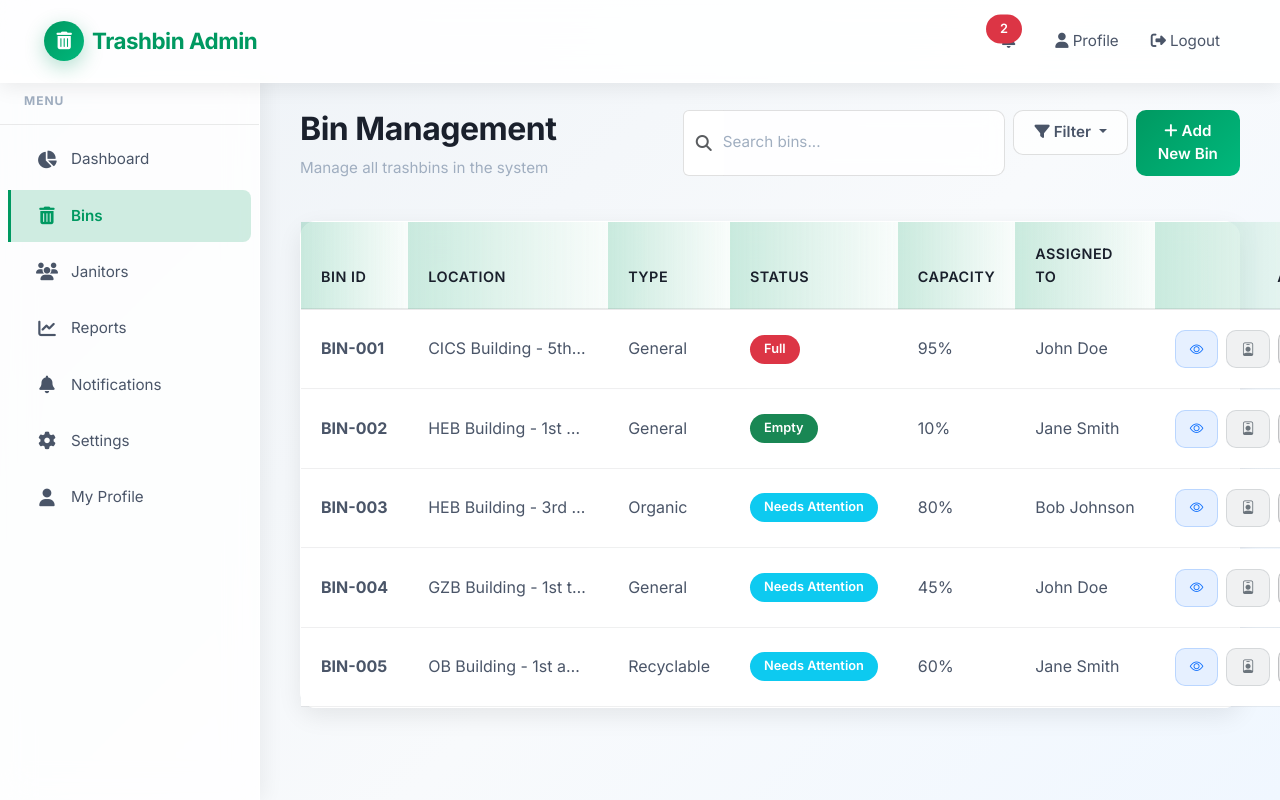
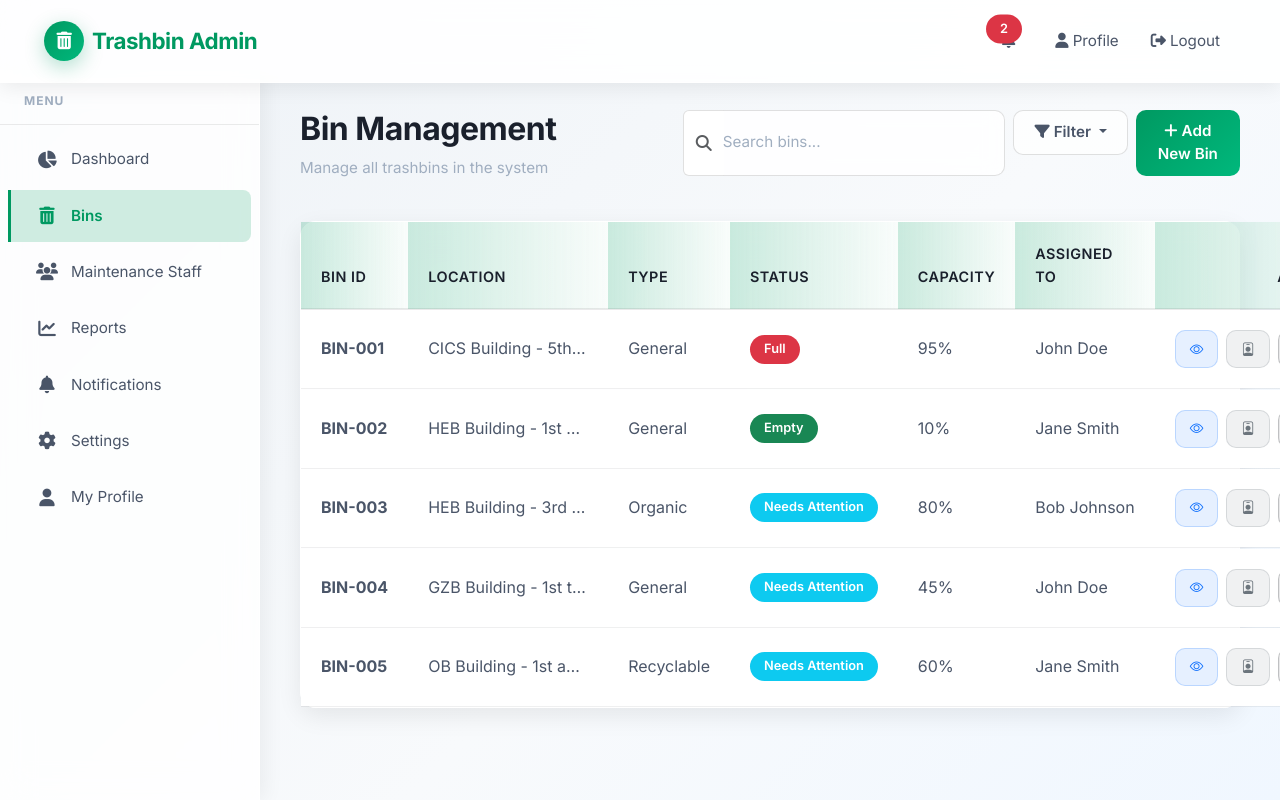
Before and after one commit to Stevenespaldon/main, a PHP site: page /IncompleteTrashbin-main/bins.php in a window 1280 px wide. Run offline with PHP 8.4, Linux system fonts and the light colour scheme; the visitor is signed in with stand-in values (Sample User, id 1); data comes from the database, SQL or seed files in the repository.

Commit message:
second push

```diff
--- a/admin-dashboard.php
+++ b/admin-dashboard.php
@@ -73,7 +73,7 @@ if (!isAdmin()) {
         <i class="fa-solid fa-trash-alt"></i><span>Bins</span>
       </a>
       <a href="janitors.php" class="sidebar-item">
-        <i class="fa-solid fa-users"></i><span>Janitors</span>
+        <i class="fa-solid fa-users"></i><span>Maintenance Staff</span>
       </a>
       <a href="reports.php" class="sidebar-item">
         <i class="fa-solid fa-chart-line"></i><span>Reports</span>
--- a/bins.php
+++ b/bins.php
@@ -674,7 +674,7 @@ if ($bins_result) {
           <i class="fa-solid fa-trash-alt"></i><span>Bins</span>
         </a>
         <a href="janitors.php" class="sidebar-item">
-          <i class="fa-solid fa-users"></i><span>Janitors</span>
+          <i class="fa-solid fa-users"></i><span>Maintenance Staff</span>
         </a>
         <a href="reports.php" class="sidebar-item">
           <i class="fa-solid fa-chart-line"></i><span>Reports</span>
--- a/janitors.php
+++ b/janitors.php
@@ -66,7 +66,7 @@ if (!isLoggedIn() || !isAdmin()) {
         <i class="fa-solid fa-trash-alt"></i><span>Bins</span>
       </a>
       <a href="janitors.php" class="sidebar-item active">
-        <i class="fa-solid fa-users"></i><span>Janitors</span>
+        <i class="fa-solid fa-users"></i><span>Maintenance Staff</span>
       </a>
       <a href="reports.php" class="sidebar-item">
         <i class="fa-solid fa-chart-line"></i><span>Reports</span>
--- a/notifications.php
+++ b/notifications.php
@@ -60,7 +60,7 @@ if (!isLoggedIn() || !isAdmin()) {
         <i class="fa-solid fa-trash-alt"></i><span>Bins</span>
       </a>
       <a href="janitors.php" class="sidebar-item">
-        <i class="fa-solid fa-users"></i><span>Janitors</span>
+        <i class="fa-solid fa-users"></i><span>Maintenance Staff</span>
       </a>
       <a href="reports.php" class="sidebar-item">
         <i class="fa-solid fa-chart-line"></i><span>Reports</span>
--- a/profile.php
+++ b/profile.php
@@ -60,7 +60,7 @@ if (!isLoggedIn() || !isAdmin()) {
         <i class="fa-solid fa-trash-alt"></i><span>Bins</span>
       </a>
       <a href="janitors.php" class="sidebar-item">
-        <i class="fa-solid fa-users"></i><span>Janitors</span>
+        <i class="fa-solid fa-users"></i><span>Maintenance Staff</span>
       </a>
       <a href="reports.php" class="sidebar-item">
         <i class="fa-solid fa-chart-line"></i><span>Reports</span>
--- a/reports.php
+++ b/reports.php
@@ -66,7 +66,7 @@ if (!isLoggedIn() || !isAdmin()) {
         <i class="fa-solid fa-trash-alt"></i><span>Bins</span>
       </a>
       <a href="janitors.php" class="sidebar-item">
-        <i class="fa-solid fa-users"></i><span>Janitors</span>
+        <i class="fa-solid fa-users"></i><span>Maintenance Staff</span>
       </a>
       <a href="reports.php" class="sidebar-item active">
         <i class="fa-solid fa-chart-line"></i><span>Reports</span>
```
